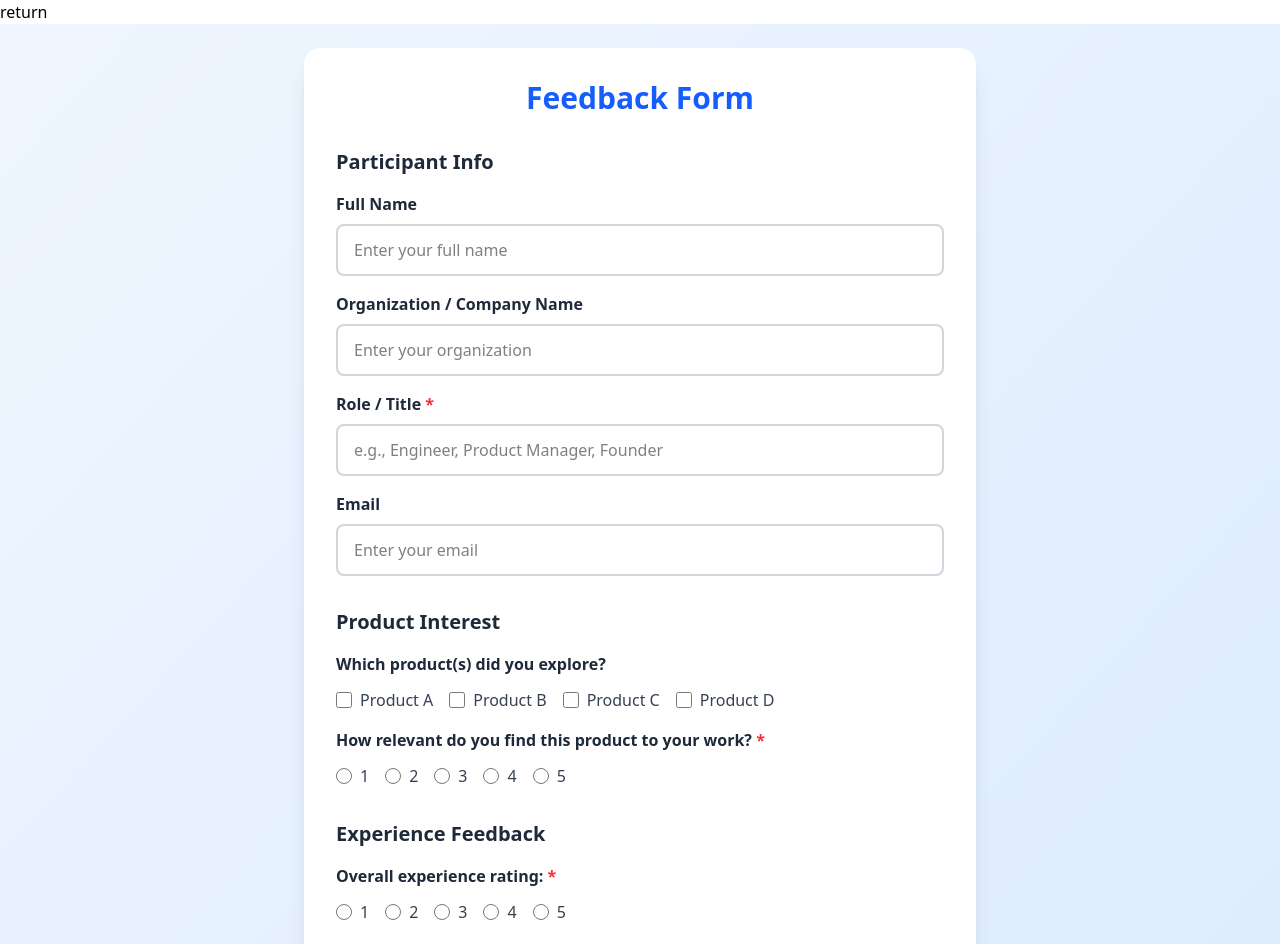
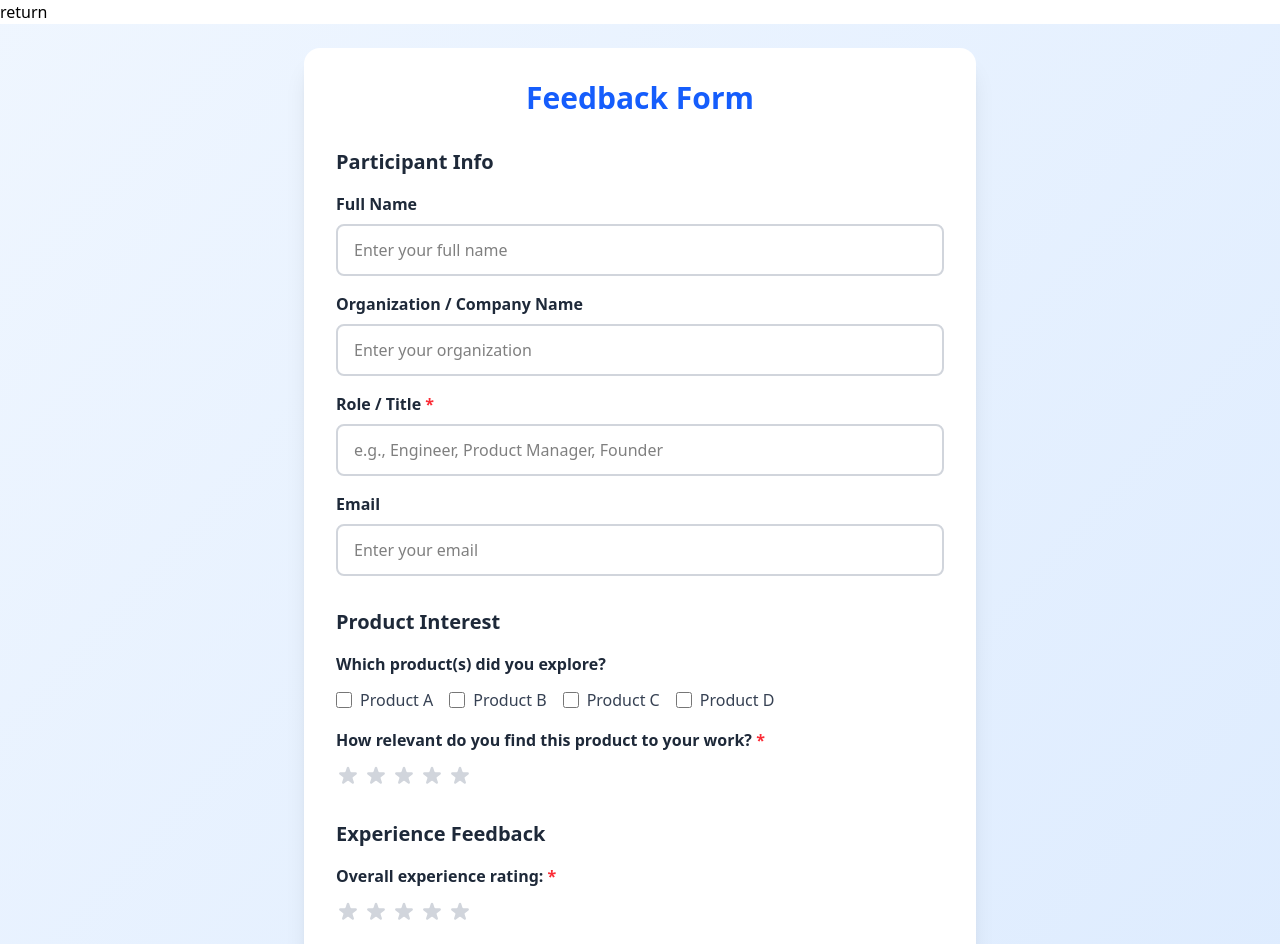
Before and after one commit to manoj9488/feedback, a React (Vite) app: page / in a window 1280 px wide. Shown: the top 944 px of the page. Built offline with nearby package versions, Linux system fonts and the light colour scheme.

Commit message:
the ui star and the seets api added

```diff
--- a/src/components/FeedbackForm.tsx
+++ b/src/components/FeedbackForm.tsx
@@ -34,6 +34,54 @@ const FeedbackForm = () => {
   const [submitting, setSubmitting] = useState(false);
   const [submitResult, setSubmitResult] = useState("");
 
+  interface StarRatingProps {
+    name: string;
+    value: string;
+    onChange: (e: React.ChangeEvent<HTMLInputElement>) => void;
+    required: boolean;
+  }
+
+  const StarRating: React.FC<StarRatingProps> = ({
+    name,
+    value,
+    onChange,
+    required,
+  }) => {
+    const [hover, setHover] = useState(0);
+    return (
+      <div className="flex space-x-1">
+        {[...Array(5)].map((_, index) => {
+          const ratingValue = index + 1;
+          return (
+            <label key={ratingValue}>
+              <input
+                type="radio"
+                name={name}
+                value={ratingValue.toString()}
+                onClick={onChange}
+                required={required}
+                className="hidden"
+              />
+              <svg
+                className={`cursor-pointer w-6 h-6 ${
+                  ratingValue <= (hover || parseInt(value))
+                    ? "text-yellow-500"
+                    : "text-gray-300"
+                }`}
+                fill="currentColor"
+                viewBox="0 0 20 20"
+                onMouseEnter={() => setHover(ratingValue)}
+                onMouseLeave={() => setHover(0)}
+              >
+                <path d="M9.049 2.927c.3-.921 1.603-.921 1.902 0l1.07 3.292a1 1 0 00.95.69h3.462c.969 0 1.371 1.24.588 1.81l-2.8 2.034a1 1 0 00-.364 1.118l1.07 3.292c.3.921-.755 1.688-1.538 1.118l-2.8-2.034a1 1 0 00-1.176 0l-2.8 2.034c-.783.57-1.838-.197-1.538-1.118l1.07-3.292a1 1 0 00-.364-1.118L2.98 8.72c-.783-.57-.381-1.81.588-1.81h3.462a1 1 0 00.95-.69l1.07-3.292z" />
+              </svg>
+            </label>
+          );
+        })}
+      </div>
+    );
+  };
+
   const handleInputChange = (
     e: React.ChangeEvent<HTMLInputElement | HTMLTextAreaElement>,
   ) => {
@@ -63,7 +111,7 @@ const FeedbackForm = () => {
     setSubmitting(true);
     setSubmitResult("");
 
-    const endpoint = "https://script.google.com/macros/s/YOUR_SCRIPT_ID/exec";
+    const endpoint = "https://sheetdb.io/api/v1/quv73you8ipiz";
 
     const payload = {
       fullName: formData.fullName,
@@ -219,25 +267,12 @@ const FeedbackForm = () => {
                 How relevant do you find this product to your work?{" "}
                 <span className="text-red-500">*</span>
               </label>
-              <div className="flex space-x-4">
-                {[1, 2, 3, 4, 5].map((num) => (
-                  <label
-                    key={num}
-                    className="inline-flex items-center space-x-2 cursor-pointer"
-                  >
-                    <input
-                      type="radio"
+              <StarRating
                 name="relevance"
-                      value={num.toString()}
-                      checked={formData.relevance === num.toString()}
+                value={formData.relevance}
                 onChange={handleInputChange}
                 required
-                      className="w-4 h-4 text-blue-600 focus:ring-blue-500"
               />
-                    <span className="text-gray-700 font-medium">{num}</span>
-                  </label>
-                ))}
-              </div>
             </div>
           </div>
 
@@ -252,25 +287,12 @@ const FeedbackForm = () => {
                 Overall experience rating:{" "}
                 <span className="text-red-500">*</span>
               </label>
-              <div className="flex space-x-4">
-                {[1, 2, 3, 4, 5].map((num) => (
-                  <label
-                    key={num}
-                    className="inline-flex items-center space-x-2 cursor-pointer"
-                  >
-                    <input
-                      type="radio"
+              <StarRating
                 name="experienceRating"
-                      value={num.toString()}
-                      checked={formData.experienceRating === num.toString()}
+                value={formData.experienceRating}
                 onChange={handleInputChange}
                 required
-                      className="w-4 h-4 text-blue-600 focus:ring-blue-500"
               />
-                    <span className="text-gray-700 font-medium">{num}</span>
-                  </label>
-                ))}
-              </div>
             </div>
 
             <div>
```
Also changed, not shown: 1 other file (tests, documents, lock files or other folders). Lines whose indentation alone changed are shown as unchanged.
